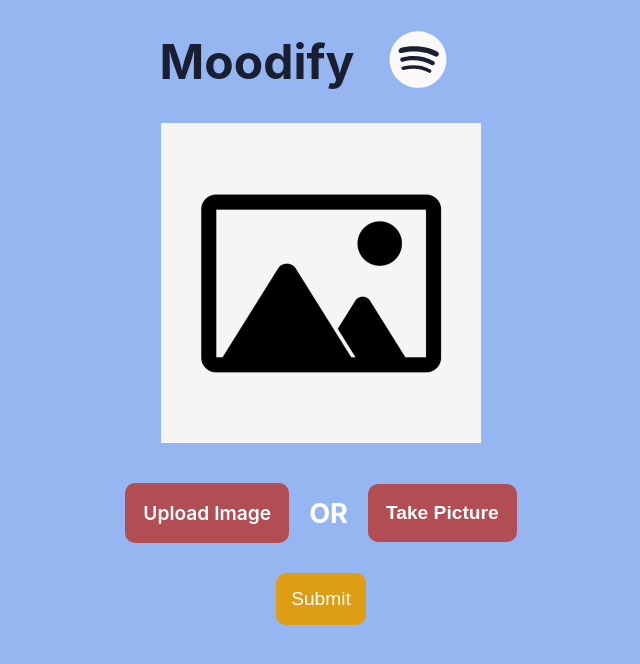
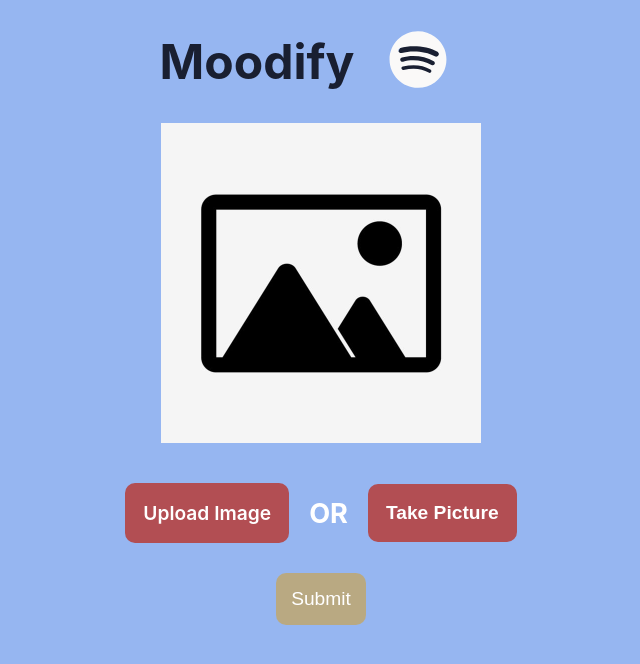
Before and after one commit to Polvyer/Moodify, a React (Create React App) app in the folder frontend/: page / in a window 1280 px wide. Shown: the top 664 px of the page, without its empty margins (319-959 px from the left). Built offline with nearby package versions, Linux system fonts and the light colour scheme; no server answers; the HTML template or start-up script is replaced by a standard one.

Commit message:
integrated vision api

```diff
--- a/frontend/src/App.js
+++ b/frontend/src/App.js
@@ -1,7 +1,7 @@
 import React, { useState } from "react";
 import styled from "styled-components";
 import { useToken } from "./hooks/useToken";
-import axios from 'axios';
+import ExpressAPI from '../src/api/ExpressAPI';
 
 /* Components */
 import Logo from "./components/Logo";
@@ -18,6 +18,7 @@
 `;
 
 const App = () => {
+  const [ disabled, setDisabled ] = useState(false);
   const [showCamera, setShowCamera] = useState(false);
   const [picture, setPicture] = useState({
     file: null,
@@ -25,7 +26,6 @@
   });
   const [token] = useToken();
   console.log("Token:", token);
-  console.log("Picture:", picture);
 
   const changePicture = (e) => {
     if (e.target.files.length > 0) { // Prevents a weird bug that happens when a user uploads, but then cancels
@@ -52,24 +52,24 @@
     }
   };
 
-  const submit = (e) => {
+  // Where the magic happens...
+  const submit = async (e) => {
+
+    // Disable submit button
+    setDisabled(true);
+
     const formData = new FormData();
     formData.append('file', picture.file);
 
-    const config = {
-      headers: {
-        'content-type': 'multipart/form-data',
-      }
-    };
+    try {
+      const response = await ExpressAPI.getMood(formData);
+      console.log('Response:', response.data);
+    } catch (err) {
+      console.log(err);
+    }
 
-    axios.post('/api/posts', formData, config)
-      .then(response => {
-        if (response.status === 200) {
-          console.log(response.data);
-        }
-      }).catch(error => {
-        console.log(error);
-      });
+    // Enable submit button
+    setDisabled(false);
   };
 
   return (
@@ -80,7 +80,7 @@
           {showCamera ? <Camera setShowCamera={setShowCamera} picture={picture} setPicture={setPicture} /> : <Picture picture={picture} />}
         </PictureContainer>
         <ImageOptions changePicture={changePicture} showCamera={showCamera} setShowCamera={setShowCamera} />
-        <SubmitButton callback={submit} />
+        <SubmitButton disabled={disabled} picture={picture} showCamera={showCamera} callback={submit} />
       </div>
     </>
   );
--- a/frontend/src/api/ExpressAPI.js
+++ b/frontend/src/api/ExpressAPI.js
@@ -13,8 +13,14 @@
   getKey: () => {
     return axios.get(YOUTUBE_ENDPOINT);
   },
-  getMood: () => {
-    return axios.post(VISION_ENDPOINT);
+  getMood: (formData) => {
+    const config = {
+      headers: {
+        'content-type': 'multipart/form-data',
+      }
+    };
+
+    return axios.post(VISION_ENDPOINT, formData, config);
   },
 };
 
--- a/frontend/src/components/Camera.js
+++ b/frontend/src/components/Camera.js
@@ -39,26 +39,30 @@
 
   const takePicture = (e) => {
     const context = canvasRef.current.getContext("2d");
-    console.log(context);
     context.drawImage(videoRef.current, 0, 0, 380, 240);
     const url = canvasRef.current.toDataURL('image/png');
     changePicture(url);
   };
 
   const changePicture = (url) => {
-      // Remove current picture (if any)
-      if (picture.url) { // imageFile !== null (avoid memory issues)
-        URL.revokeObjectURL(picture.url);
-      }
+    // Remove current picture (if any)
+    if (picture.url) { // imageFile !== null (avoid memory issues)
+      URL.revokeObjectURL(picture.url);
+    }
+
+    // Convert canvas img to file
+    canvasRef.current.toBlob((blob) => {
+      blob.name = "filename.png";
 
       // Set picture
       setPicture({
-        file: null,
+        file: blob,
         url
       });
 
       // Hide camera
       setShowCamera(false);
+    });
   };
 
   return (
--- a/frontend/src/components/SubmitButton.js
+++ b/frontend/src/components/SubmitButton.js
@@ -13,12 +13,26 @@
   border-radius: 10px;
   margin-top: 30px;
   font-size: 1.2rem;
+  margin-bottom: 30px;
+  cursor: pointer;
 `;
 
-const SubmitButton = ({ callback }) => {
+const DisabledButton = styled.button`
+  background-color: rgba(221, 157, 20, 0.5);
+  padding: 15px;
+  border: none;
+  color: white;
+  border-radius: 10px;
+  margin-top: 30px;
+  font-size: 1.2rem;
+  margin-bottom: 30px;
+  cursor: not-allowed;
+`;
+
+const SubmitButton = ({ callback, picture, showCamera, disabled }) => {
   return (
     <Container>
-      <Button onClick={e => callback(e)}>Submit</Button>
+      {!disabled && picture.file && !showCamera ? <Button onClick={e => callback(e)}>Submit</Button> : <DisabledButton disabled >Submit</DisabledButton>}
     </Container>
   );
 };
```
